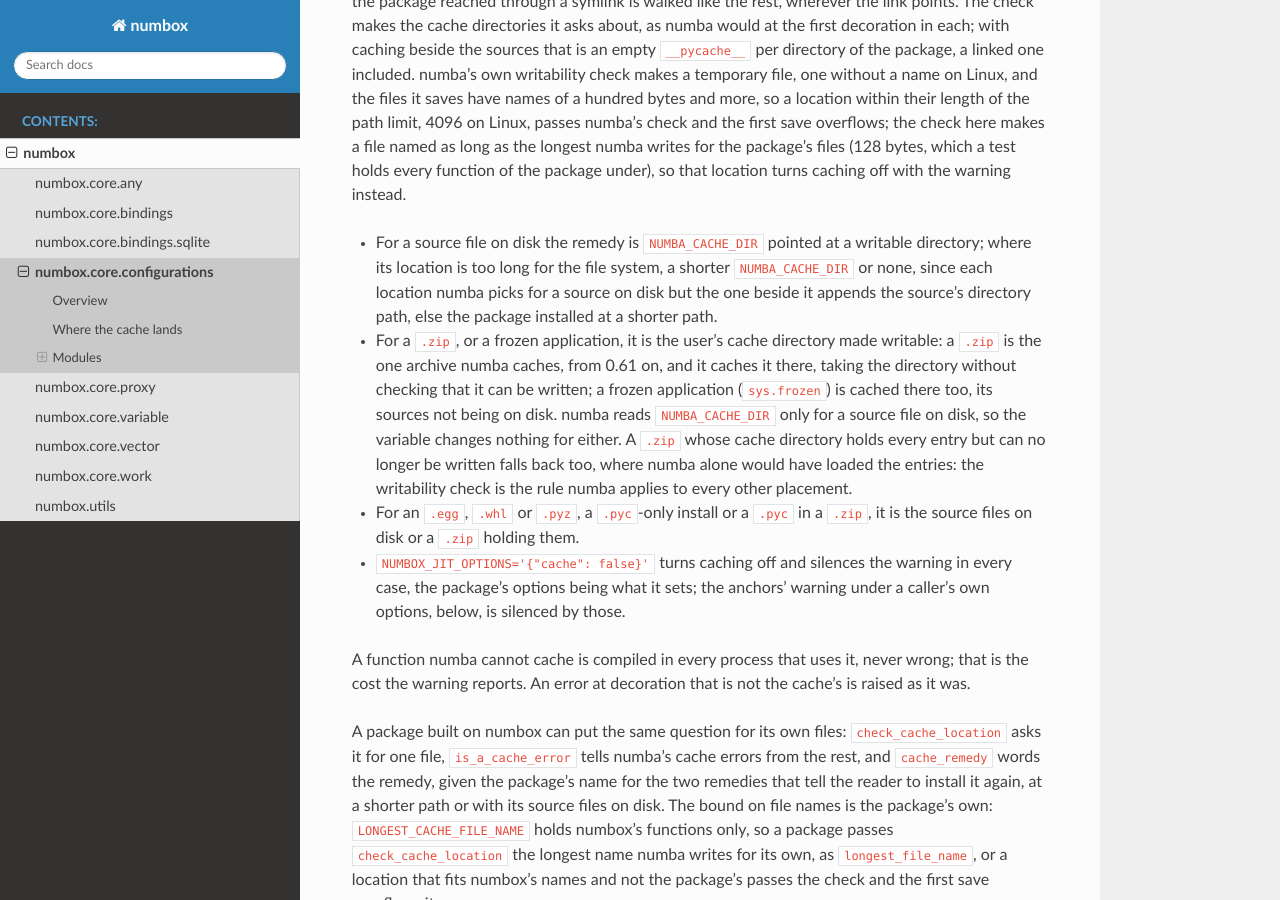
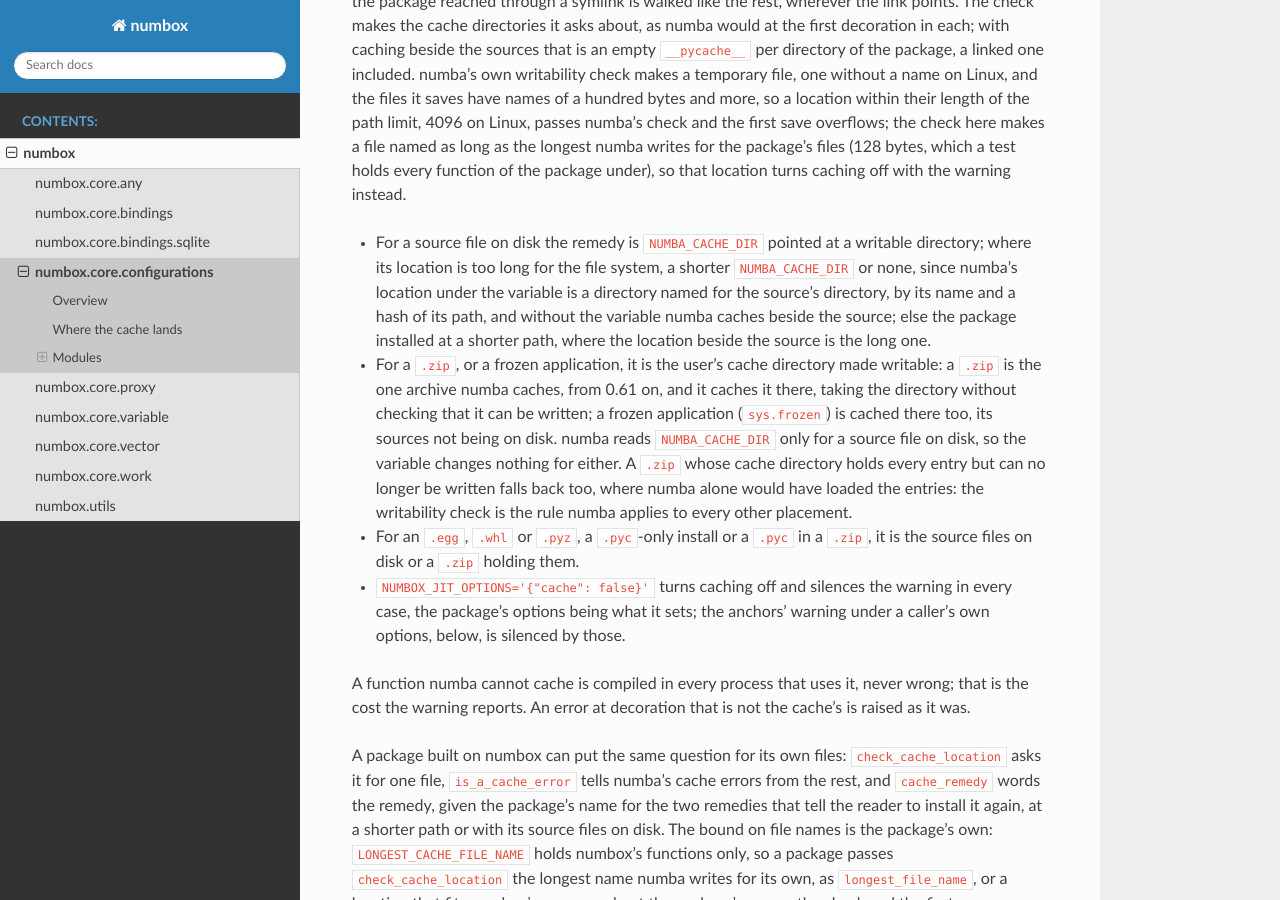
Before and after one commit to Goykhman/numbox, a Sphinx documentation site: the page built from docs/numbox.core.configurations.rst, in a window 1280 px wide and 900 px high, scrolled down 1118 px. Built offline with Sphinx 7.4.7 and the Read the Docs theme 3.1.0, drawn with Linux system fonts in a browser that asks for light colours.

Commit message:
Size the path-limit test's cache directory by numba's own location under NUMBA_CACHE_DIR, the directory's name and a hash of its path, not the checkout's path, and say so where cache_remedy's docstring and the docs gave the location as the source's directory path; from a short checkout the location went past the limit and numba cached in the tree

```diff
--- a/docs/numbox.core.configurations.rst
+++ b/docs/numbox.core.configurations.rst
@@ -52,9 +52,10 @@ which a test holds every function of the package under), so that location turns
 warning instead.
 
 - For a source file on disk the remedy is ``NUMBA_CACHE_DIR`` pointed at a writable directory; where its
-  location is too long for the file system, a shorter ``NUMBA_CACHE_DIR`` or none, since each location numba
-  picks for a source on disk but the one beside it appends the source's directory path, else the package
-  installed at a shorter path.
+  location is too long for the file system, a shorter ``NUMBA_CACHE_DIR`` or none, since numba's location
+  under the variable is a directory named for the source's directory, by its name and a hash of its path, and
+  without the variable numba caches beside the source; else the package installed at a shorter path, where the
+  location beside the source is the long one.
 - For a ``.zip``, or a frozen application, it is the user's cache directory made writable: a ``.zip`` is the
   one archive numba caches, from 0.61 on, and it caches it there, taking the directory without checking that
   it can be written; a frozen application (``sys.frozen``) is cached there too, its sources not being on disk.
```
Also changed, not shown: 2 other files.
